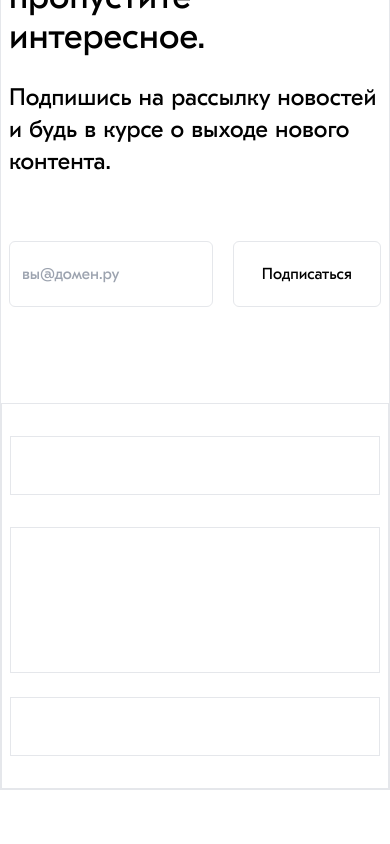
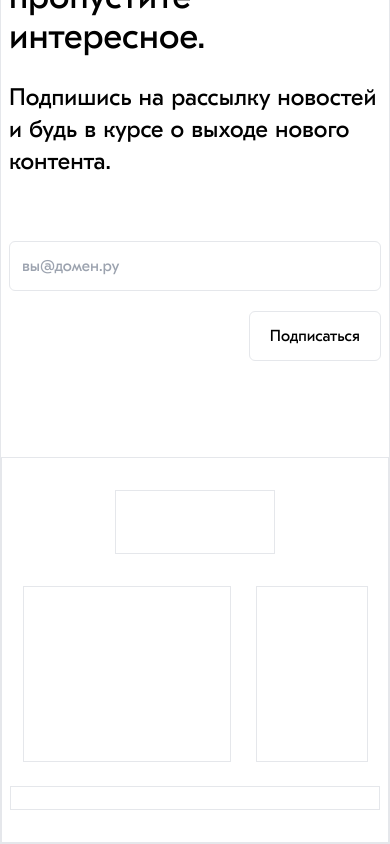
Before and after one commit to MiCkEyZzZ/mfz, a Next.js app: page /posts in a window 390 px wide. Shown: the part 4948-5792 px from the top of the page. Before the commit the page ends 5738 px from the top, so only its background shows below. Built offline with nearby package versions, Linux system fonts and the light colour scheme.

Commit message:
добавил адаптивность подвалу

```diff
--- a/components/footer.tsx
+++ b/components/footer.tsx
@@ -2,8 +2,14 @@ function Footer() {
   return (
     <footer className='flex flex-row justify-center items-center w-full px-2 md:px-0 border'>
       <div className='flex flex-col md:flex-row md:justify-between w-full max-w-6xl h-96 md:h-60 py-8'>
-        <div className='w-full md:max-w-xs h-16 md:h-40 mb-8 md:mb-0 border'></div>
-        <div className='w-full md:max-w-lg h-40 md:h-auto border'></div>
+        <div className='flex flex-col md:justify-between items-center md:items-start w-full md:max-w-xs h-16 md:h-40 mb-8 md:mb-0'>
+          <div className='w-40 h-16 border'></div>
+          <div className='hidden md:block w-80 h-6 border'></div>
+        </div>
+        <div className='flex flex-row justify-around w-full md:max-w-lg md:h-auto'>
+          <div className='w-52 h-44 ml-0 md:ml-24 border'></div>
+          <div className='w-28 h-44 ml-0 md:ml-24 border'></div>
+        </div>
         <div className='block md:hidden w-full h-16 md:h-auto mt-6 md:mt-0 border'></div>
       </div>
     </footer>
--- a/components/header.tsx
+++ b/components/header.tsx
@@ -22,7 +22,7 @@ function Header() {
         }
       >
         <header className='flex flex-row justify-between items-center w-full max-w-6xl'>
-          <div className='flex flex-row items-center w-full max-w-4xl h-16'>
+          <div className='flex flex-row items-center w-full max-w-4xl h-14 md:h-16'>
             <Link href='/' className='mr-8'>
               Михаил Журавлёв
             </Link>
--- a/components/subscribe.tsx
+++ b/components/subscribe.tsx
@@ -12,16 +12,16 @@ function Subscribe() {
           </p>
         </div>
         <div className='w-full mt-16'>
-          <form className='flex flex-row items-center w-full max-w-xl'>
+          <form className='flex flex-col md:flex-row items-center w-full max-w-xl'>
             <fieldset className='w-full'>
               <input
                 type='text'
                 placeholder='вы@домен.ру'
-                className='w-full px-3 py-5 border rounded-md'
+                className='w-full px-3 py-3 md:py-5 border rounded-md'
               />
             </fieldset>
-            <div className='ml-5'>
-              <button className='px-7 py-5 border rounded-md'>
+            <div className='mt-5 ml-auto md:ml-5 md:mt-0'>
+              <button className='px-5 md:px-7 py-3 md:py-5 border rounded-md'>
                 Подписаться
               </button>
             </div>
```
